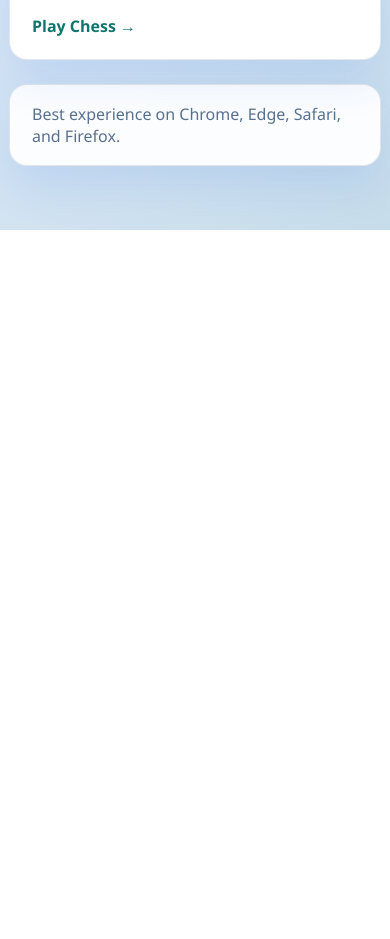
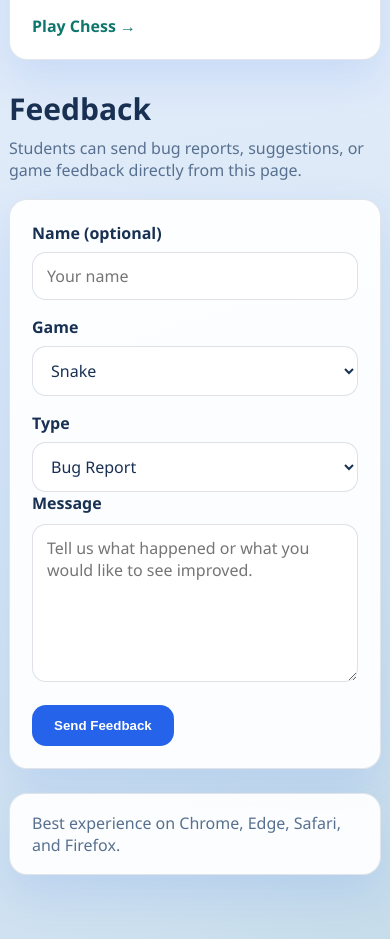
Before and after one commit to haoduo56678-crypto/-undercover-online, a website: page arcade-site/index.html in a window 390 px wide. Shown: the part 2547-3486 px from the top of the page. Before the commit the page ends 2777 px from the top, so only its background shows below. Drawn offline with Linux system fonts and the light colour scheme.

Commit message:
Add email feedback form to arcade site

```diff
--- /dev/null
+++ b/arcade-site/feedback.js
@@ -0,0 +1,41 @@
+(() => {
+  const form = document.getElementById('feedback-form');
+  if (!form) return;
+
+  const statusEl = document.getElementById('feedback-status');
+  const submitBtn = form.querySelector('button[type="submit"]');
+
+  form.addEventListener('submit', async (event) => {
+    event.preventDefault();
+    statusEl.textContent = 'Sending...';
+    submitBtn.disabled = true;
+
+    const data = {
+      name: form.name.value.trim(),
+      game: form.game.value,
+      type: form.type.value,
+      message: form.message.value.trim(),
+      page: window.location.href,
+    };
+
+    try {
+      const response = await fetch('/api/feedback', {
+        method: 'POST',
+        headers: { 'Content-Type': 'application/json' },
+        body: JSON.stringify(data),
+      });
+
+      const result = await response.json().catch(() => ({}));
+      if (!response.ok || !result.ok) {
+        throw new Error(result.error || 'Unable to send feedback right now.');
+      }
+
+      form.reset();
+      statusEl.textContent = 'Thanks! Your feedback was sent.';
+    } catch (error) {
+      statusEl.textContent = error.message || 'Unable to send feedback right now.';
+    } finally {
+      submitBtn.disabled = false;
+    }
+  });
+})();
--- a/arcade-site/index.html
+++ b/arcade-site/index.html
@@ -102,9 +102,57 @@
       </div>
     </section>
 
+    <section class="feedback-section" id="feedback">
+      <div class="section-head">
+        <h2>Feedback</h2>
+        <p>Students can send bug reports, suggestions, or game feedback directly from this page.</p>
+      </div>
+
+      <form id="feedback-form" class="feedback-form">
+        <div class="form-grid">
+          <label>
+            <span>Name (optional)</span>
+            <input type="text" name="name" maxlength="120" placeholder="Your name" />
+          </label>
+
+          <label>
+            <span>Game</span>
+            <select name="game" required>
+              <option value="Snake">Snake</option>
+              <option value="Minesweeper">Minesweeper</option>
+              <option value="2048">2048</option>
+              <option value="Chess">Chess</option>
+              <option value="General Website">General Website</option>
+            </select>
+          </label>
+
+          <label>
+            <span>Type</span>
+            <select name="type" required>
+              <option value="Bug Report">Bug Report</option>
+              <option value="Suggestion">Suggestion</option>
+              <option value="Difficulty Feedback">Difficulty Feedback</option>
+              <option value="General Feedback">General Feedback</option>
+            </select>
+          </label>
+        </div>
+
+        <label>
+          <span>Message</span>
+          <textarea name="message" rows="6" maxlength="4000" required placeholder="Tell us what happened or what you would like to see improved."></textarea>
+        </label>
+
+        <div class="feedback-actions">
+          <button class="primary-btn" type="submit">Send Feedback</button>
+          <p id="feedback-status" aria-live="polite"></p>
+        </div>
+      </form>
+    </section>
+
     <section class="footer-note">
       <p>Best experience on Chrome, Edge, Safari, and Firefox.</p>
     </section>
   </main>
+  <script src="feedback.js"></script>
 </body>
 </html>
--- a/arcade-site/style.css
+++ b/arcade-site/style.css
@@ -32,7 +32,7 @@ body {
   padding: 42px 0 64px;
 }
 
-.hero, .intro-card, .card, .footer-note {
+.hero, .intro-card, .card, .footer-note, .feedback-form {
   background: var(--surface);
   border: 1px solid var(--line);
   box-shadow: var(--shadow);
@@ -79,11 +79,18 @@ h1 {
   color: white;
   font-weight: 700;
   padding: 13px 22px;
+  border: none;
   border-radius: 14px;
+  cursor: pointer;
 }
 
 .primary-btn:hover {
   background: var(--primary-dark);
+}
+
+.primary-btn:disabled {
+  opacity: 0.7;
+  cursor: wait;
 }
 
 .intro {
@@ -109,7 +116,8 @@ h1 {
   line-height: 1.7;
 }
 
-.games-section {
+.games-section,
+.feedback-section {
   margin-top: 8px;
 }
 
@@ -196,6 +204,62 @@ h1 {
   font-weight: 800;
 }
 
+.feedback-section {
+  margin-top: 28px;
+}
+
+.feedback-form {
+  border-radius: 24px;
+  padding: 24px;
+}
+
+.form-grid {
+  display: grid;
+  grid-template-columns: repeat(3, minmax(0, 1fr));
+  gap: 16px;
+}
+
+.feedback-form label {
+  display: block;
+}
+
+.feedback-form span {
+  display: block;
+  margin-bottom: 8px;
+  font-weight: 600;
+}
+
+.feedback-form input,
+.feedback-form select,
+.feedback-form textarea {
+  width: 100%;
+  border: 1px solid rgba(24, 49, 83, 0.14);
+  border-radius: 14px;
+  padding: 12px 14px;
+  font: inherit;
+  color: var(--text);
+  background: #fff;
+}
+
+.feedback-form textarea {
+  resize: vertical;
+  margin-top: 2px;
+}
+
+.feedback-actions {
+  margin-top: 18px;
+  display: flex;
+  align-items: center;
+  gap: 16px;
+  flex-wrap: wrap;
+}
+
+#feedback-status {
+  margin: 0;
+  color: var(--muted);
+  min-height: 24px;
+}
+
 .footer-note {
   margin-top: 24px;
   border-radius: 20px;
@@ -208,7 +272,8 @@ h1 {
 }
 
 @media (max-width: 860px) {
-  .intro {
+  .intro,
+  .form-grid {
     grid-template-columns: 1fr;
   }
 }
@@ -219,7 +284,7 @@ h1 {
     padding-top: 18px;
   }
 
-  .hero, .intro-card, .card, .footer-note {
+  .hero, .intro-card, .card, .footer-note, .feedback-form {
     border-radius: 18px;
   }
 
@@ -227,7 +292,8 @@ h1 {
     padding: 28px 18px;
   }
 
-  .card {
+  .card,
+  .feedback-form {
     padding: 22px;
   }
 
```
Also changed, not shown: arcade-site/api/feedback.js (added, +80 -0 lines), arcade-site/package.json (added, +8 -0 lines), arcade-site/README.md.
